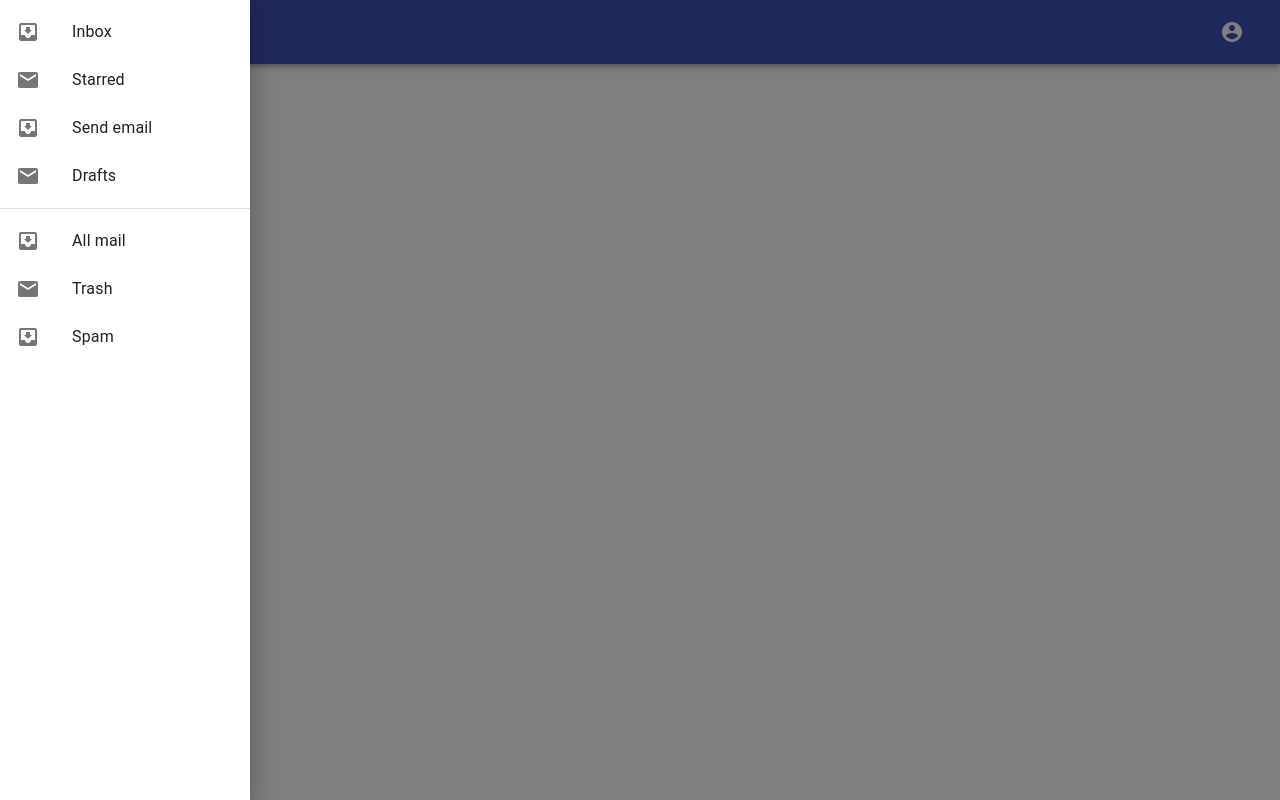
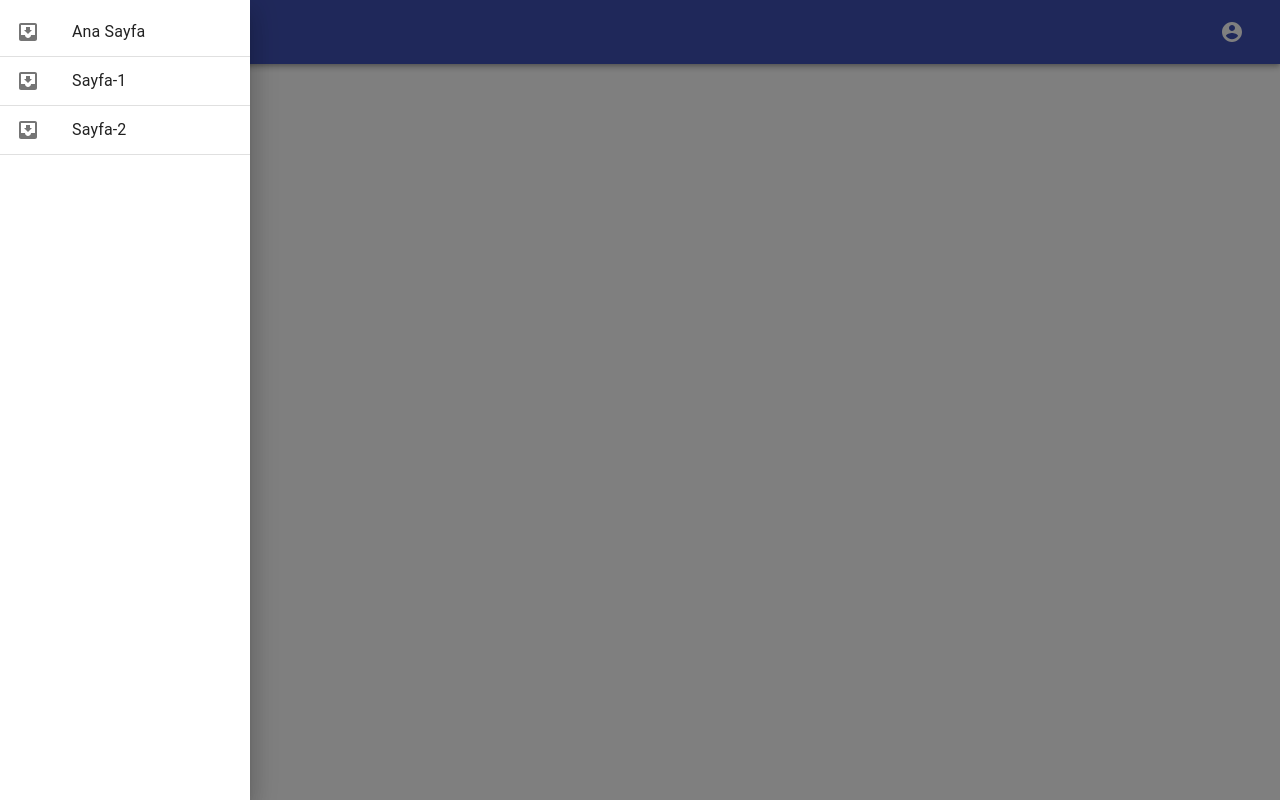
Before and after one commit to seymayegin/pointer, a React (Create React App) app in the folder client/: page / in a window 1280 px wide. Both pictures are taken after a click on the button 36 px from the left and 32 px from the top of the page. Built offline with nearby package versions, Linux system fonts and the light colour scheme.

Commit message:
Routing eklendi.

```diff
--- a/client/package.json
+++ b/client/package.json
@@ -5,6 +5,8 @@
   "dependencies": {
     "react": "^16.10.2",
     "react-dom": "^16.10.2",
+    "react-router-dom": "^5.1.2",
+    "history": "^4.10.1",
     "react-scripts": "3.2.0",
     "@material-ui/core": "^4.5.0",
     "@material-ui/icons": "^4.4.3"
--- a/client/src/App.js
+++ b/client/src/App.js
@@ -1,11 +1,27 @@
 import React from 'react';
+import {Route, Switch, Router} from 'react-router-dom';
+import {createBrowserHistory} from 'history';
 import './App.css';
 import UstMenu from "./UstMenu";
+import Sayfa1 from './Sayfa1';
+import Sayfa2 from './Sayfa2';
+import Home from './Home';
+
+const history = createBrowserHistory();
 
 function App() {
   return (
     <div>
-      <UstMenu/>
+        <Router history={history}>
+            <UstMenu history={history}/>
+
+            <Switch>
+                <Route path={`/s1`} component={Sayfa1}/>
+                <Route path={`/s2`} component={Sayfa2}/>
+                <Route component={Home}/>
+            </Switch>
+        </Router>
+
 
     </div>
   );
--- /dev/null
+++ b/client/src/Home.js
@@ -0,0 +1,10 @@
+import React from 'react';
+
+export default function Home() {
+
+   return (
+        <div>
+            ANA SAYFA
+        </div>
+    );
+}
--- /dev/null
+++ b/client/src/Sayfa1.js
@@ -0,0 +1,10 @@
+import React from 'react';
+
+export default function Sayfa1() {
+
+   return (
+        <div>
+            Sayfa - 1
+        </div>
+    );
+}
--- /dev/null
+++ b/client/src/Sayfa2.js
@@ -0,0 +1,10 @@
+import React from 'react';
+
+export default function Sayfa1() {
+
+   return (
+        <div>
+            Sayfa - 2
+        </div>
+    );
+}
--- a/client/src/SolMenu.js
+++ b/client/src/SolMenu.js
@@ -7,9 +7,8 @@ import ListItem from '@material-ui/core/ListItem';
 import ListItemIcon from '@material-ui/core/ListItemIcon';
 import ListItemText from '@material-ui/core/ListItemText';
 import InboxIcon from '@material-ui/icons/MoveToInbox';
-import MailIcon from '@material-ui/icons/Mail';
 import IconButton from '@material-ui/core/IconButton/IconButton';
-import MenuIcon from '@material-ui/core/SvgIcon/SvgIcon';
+import MenuIcon from '@material-ui/icons/Menu';
 
 const useStyles = makeStyles(theme => ({
     list: {
@@ -23,7 +22,7 @@ const useStyles = makeStyles(theme => ({
     },
 }));
 
-export default function SolMenu() {
+export default function SolMenu(props) {
     const classes = useStyles();
     const [state, setState] = React.useState({
         top: false,
@@ -45,52 +44,27 @@ export default function SolMenu() {
             className={classes.list}
             role="presentation"
             onClick={toggleDrawer(side, false)}
-            onKeyDown={toggleDrawer(side, false)}
-        >
+            onKeyDown={toggleDrawer(side, false)}>
             <List>
-                {['Inbox', 'Starred', 'Send email', 'Drafts'].map((text, index) => (
-                    <ListItem button key={text}>
-                        <ListItemIcon>{index % 2 === 0 ? <InboxIcon /> : <MailIcon />}</ListItemIcon>
-                        <ListItemText primary={text} />
-                    </ListItem>
-                ))}
+                <ListItem button onClick={() => props.history.push('/')}>
+                        <ListItemIcon><InboxIcon /></ListItemIcon>
+                    <ListItemText primary="Ana Sayfa"/>
+                </ListItem>
+                <Divider />
+                <ListItem button onClick={() => props.history.push('/s1')}>
+                        <ListItemIcon><InboxIcon /></ListItemIcon>
+                    <ListItemText primary="Sayfa-1"/>
+                </ListItem>
+                <Divider />
+                <ListItem button onClick={() => props.history.push('/s2')}>
+                    <ListItemIcon><InboxIcon /></ListItemIcon>
+                    <ListItemText primary="Sayfa-2"/>
+                </ListItem>
+                <Divider />
             </List>
-            <Divider />
-            <List>
-                {['All mail', 'Trash', 'Spam'].map((text, index) => (
-                    <ListItem button key={text}>
-                        <ListItemIcon>{index % 2 === 0 ? <InboxIcon /> : <MailIcon />}</ListItemIcon>
-                        <ListItemText primary={text} />
-                    </ListItem>
-                ))}
-            </List>
-        </div>
-    );
 
-    const fullList = side => (
-        <div
-            className={classes.fullList}
-            role="presentation"
-            onClick={toggleDrawer(side, false)}
-            onKeyDown={toggleDrawer(side, false)}
-        >
-            <List>
-                {['Inbox', 'Starred', 'Send email', 'Drafts'].map((text, index) => (
-                    <ListItem button key={text}>
-                        <ListItemIcon>{index % 2 === 0 ? <InboxIcon /> : <MailIcon />}</ListItemIcon>
-                        <ListItemText primary={text} />
-                    </ListItem>
-                ))}
-            </List>
-            <Divider />
-            <List>
-                {['All mail', 'Trash', 'Spam'].map((text, index) => (
-                    <ListItem button key={text}>
-                        <ListItemIcon>{index % 2 === 0 ? <InboxIcon /> : <MailIcon />}</ListItemIcon>
-                        <ListItemText primary={text} />
-                    </ListItem>
-                ))}
-            </List>
+
+
         </div>
     );
 
@@ -107,30 +81,6 @@ export default function SolMenu() {
             >
                 {sideList('left')}
             </SwipeableDrawer>
-            <SwipeableDrawer
-                anchor="top"
-                open={state.top}
-                onClose={toggleDrawer('top', false)}
-                onOpen={toggleDrawer('top', true)}
-            >
-                {fullList('top')}
-            </SwipeableDrawer>
-            <SwipeableDrawer
-                anchor="bottom"
-                open={state.bottom}
-                onClose={toggleDrawer('bottom', false)}
-                onOpen={toggleDrawer('bottom', true)}
-            >
-                {fullList('bottom')}
-            </SwipeableDrawer>
-            <SwipeableDrawer
-                anchor="right"
-                open={state.right}
-                onClose={toggleDrawer('right', false)}
-                onOpen={toggleDrawer('right', true)}
-            >
-                {sideList('right')}
-            </SwipeableDrawer>
         </div>
     );
 }
--- a/client/src/UstMenu.js
+++ b/client/src/UstMenu.js
@@ -21,7 +21,7 @@ const useStyles = makeStyles(theme => ({
     },
 }));
 
-export default function MenuAppBar() {
+export default function MenuAppBar(props) {
     const classes = useStyles();
     const [anchorEl, setAnchorEl] = React.useState(null);
     const open = Boolean(anchorEl);
@@ -38,7 +38,7 @@ export default function MenuAppBar() {
         <div className={classes.root}>
             <AppBar position="static">
                 <Toolbar>
-                    <SolMenu/>
+                    <SolMenu history={props.history}/>
                     <Typography variant="h6" className={classes.title}>
                         Pointer
                     </Typography>
```
Also changed, not shown: 1 other file (tests, documents, lock files or other folders).
